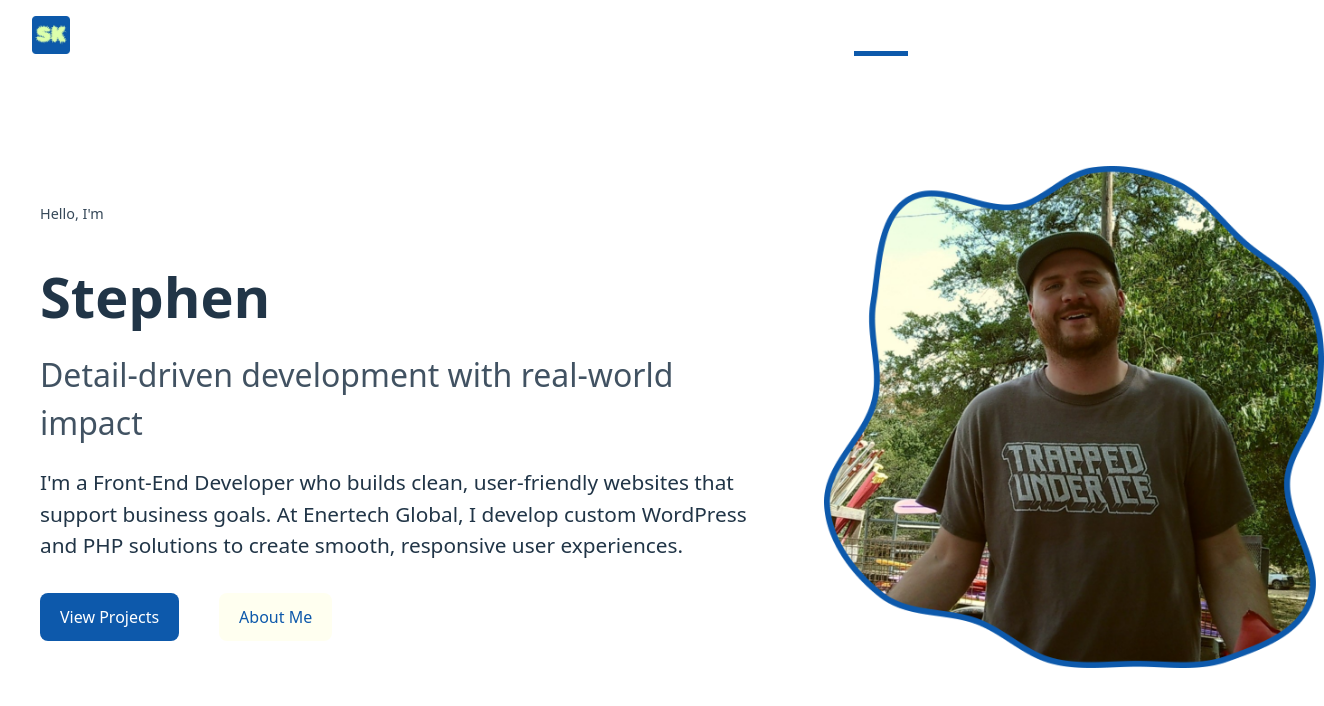
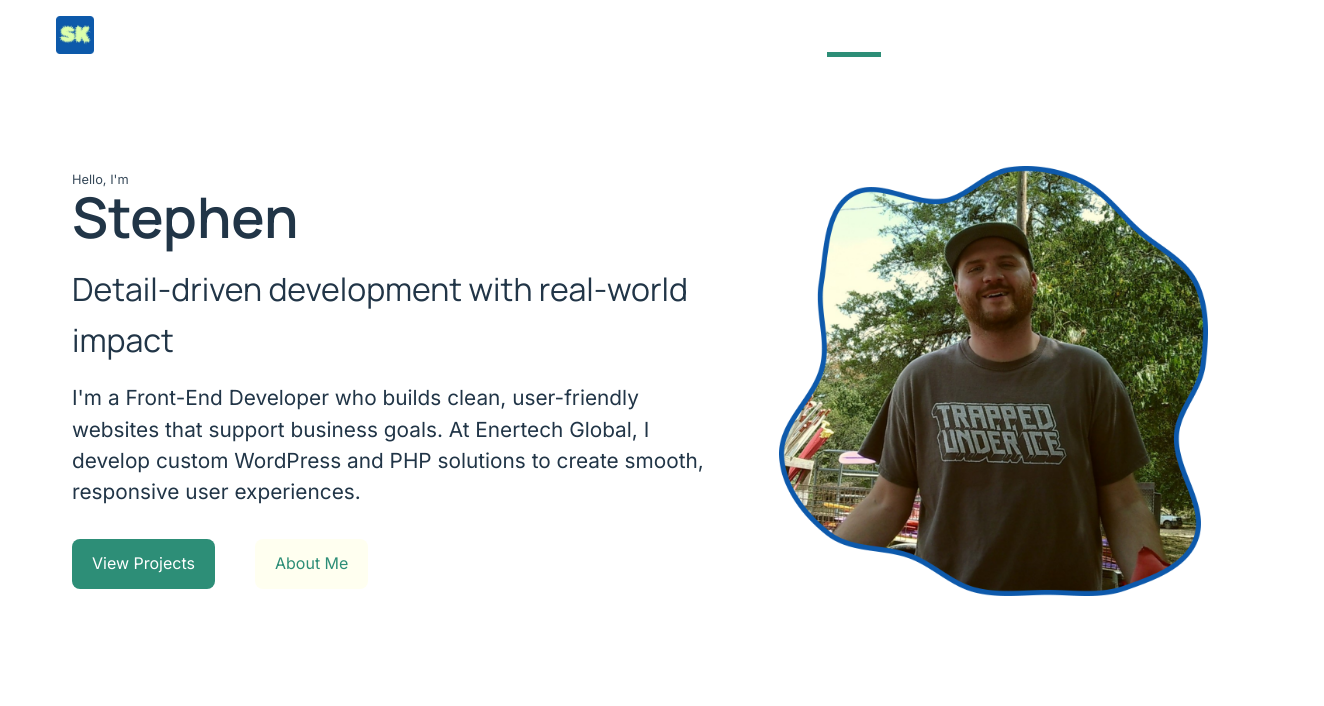
Before and after one commit to stephen-kern/vue-portfolio, a Vue app: page / in a window 1280 px wide. Shown: the top 706 px of the page, 1324 px wide, since content can reach past the window. Built offline with nearby package versions, Linux system fonts and the light colour scheme.

Commit message:
home page refactor and style.css refactor

```diff
--- a/index.html
+++ b/index.html
@@ -7,7 +7,8 @@
     <link rel="icon" type="image/png" sizes="32x32" href="/favicon-32x32.png" />
     <link rel="icon" type="image/png" sizes="16x16" href="/favicon-16x16.png" />
     <link rel="manifest" href="/site.webmanifest" />
-    <title>Stephen Kern – Web Portfolio</title>
+    <link href="https://fonts.googleapis.com/css2?family=Manrope:wght@400;600&family=Inter:wght@400;500&display=swap" rel="stylesheet">
+    <title>Stephen Kern — Web Portfolio</title>
   </head>
   <body>
     <div id="app"></div>
--- a/src/style.css
+++ b/src/style.css
@@ -1,45 +1,68 @@
+/* ==============================
+   :ROOT VARIABLES
+============================== */
 :root {
-  font-family: system-ui, Avenir, Helvetica, Arial, sans-serif;
-  line-height: 1.5;
+  /* Fonts */
+  --font-heading: 'Manrope', sans-serif;
+  --font-body: 'Inter', sans-serif;
+
+  /* Base font settings */
+  font-family: var(--font-body);
+  line-height: 1.6;
   font-weight: 400;
 
-  color-scheme: light dark;
-  color: rgba(255, 255, 255, 0.87);
-  background-color: #242424;
+  /* Colors */
+  --text: #222222;
+  --background: #FAF7F1;
+  --primary: #2D8E77;        /* forest green accent */
+  --primary-hover: #25695F;
+  --accent: #CC6E4A;         /* warm terracotta highlight */
+  --hover: #B55B3D;
 
+  --secondary: #76738B;      /* subtle gray for text/UI */
+  --divider: #E4E6EA;        /* light neutral divider lines */
+  --background-dark: #242424;
+
+  /* Font smoothing */
   font-synthesis: none;
   text-rendering: optimizeLegibility;
   -webkit-font-smoothing: antialiased;
   -moz-osx-font-smoothing: grayscale;
-
-  --primary: #0d59ab;
-  --primary-hover: #0b4f98;
 }
 
-html,
-body,
-#app {
-  height: 100%;
-  margin: 0 auto;
+/* ==============================
+   GLOBAL RESET
+============================== */
+*, *::before, *::after {
+  box-sizing: border-box;
+  margin: 0;
   padding: 0;
 }
 
-html {
-  box-sizing: border-box;
-  overflow-y: scroll;
+html, body {
+  height: 100%;
 }
 
+body {
+  font-family: var(--font-body);
+  color: var(--text);
+  background-color: var(--background);
+}
+
+/* ==============================
+   LAYOUT
+============================== */
 #app {
   min-height: 100dvh;
-  min-height: 100vh;
+  min-height: 100vh; /* fallback */
   max-width: 1280px;
+  margin: 0 auto;      /* horizontal centering */
+  padding: 0 1.5rem;   /* responsive padding for small screens */
   display: grid;
   grid-template-rows: auto 1fr auto;
-
 }
 
-header,
-footer {
+header, footer {
   flex: 0 0 auto;
 }
 
@@ -47,86 +70,123 @@ main {
   flex: 1 0 auto;
 }
 
-body {
-  margin: 0;
-  padding: 0;
+/* ==============================
+   HEADINGS
+============================== */
+h1, h2, h3 {
+  font-family: var(--font-heading);
+  font-weight: 600;
+  margin-bottom: 1rem;
 }
 
 h1 {
   font-size: clamp(2rem, 6vw, 3.5rem);
-  line-height: 1;
-  margin-bottom: 1rem;
+  line-height: 1.1;
 }
 
 h2 {
   font-size: clamp(1.55rem, 3vw, 2rem);
-  font-weight: 400;
-  opacity: 0.85;
-  margin-bottom: 1rem;
+  font-weight: 400; /* override if needed */
 }
 
-img,
-picture {
+/* ==============================
+   IMAGES & MEDIA
+============================== */
+img, picture {
   max-width: 100%;
+  display: block;
 }
 
-button {
+/* ==============================
+   LINKS
+============================== */
+a {
+  text-decoration: none;
+  color: inherit;
+}
+
+a svg, a img {
+  vertical-align: middle;
+}
+
+/* ==============================
+   BUTTONS
+============================== */
+button,
+.primary-button,
+.secondary-button {
+  display: inline-block;
+  padding: 0.75rem 1.25rem;
+  border-radius: 0.5rem;
+  text-decoration: none;
+  transition: 0.2s ease;
+  cursor: pointer;
+  font-family: var(--font-body);
+}
+
+.primary-button,
+button.primary-button {
+  background-color: var(--primary);
+  color: white;
   border: none;
 }
-button a {
-  color: white;
-  text-decoration: none;
-}
 
-.primary-button {
-  display: inline-block;
-  padding: 0.75rem 1.25rem;
-  background-color: var(--primary);
-  color: white;
-  border-radius: 0.5rem;
-  text-decoration: none;
-  transition: 0.2s;
-}
-.primary-button:hover {
+.primary-button:hover,
+button.primary-button:hover {
   background-color: var(--primary-hover);
 }
 
-.secondary-button{
-  display: inline-block;
-  padding: 0.75rem 1.25rem;
+.secondary-button,
+button.secondary-button {
   background-color: #FFFFF0;
   color: var(--primary);
-  border-radius: 0.5rem;
-  text-decoration: none;
-  transition: 0.2s;
+  border: none;
 }
 
-.secondary-button:hover{
+.secondary-button:hover,
+button.secondary-button:hover {
   outline: 2px solid var(--primary);
   outline-offset: -2px;
-  transition: ease;
 }
 
+/* ==============================
+   CARDS / COMMON COMPONENTS
+============================== */
 .card {
   padding: 2em;
 }
 
-a {
-  text-decoration: none;
-}
-a svg, a img {
-  vertical-align: middle;
-}
-
+/* ==============================
+   COLOR-SCHEME SUPPORT
+============================== */
 @media (prefers-color-scheme: light) {
   :root {
-    color: #213547;
-    background-color: #ffffff;
+    --text: #213547;
+    --background: #ffffff;
   }
+
   a:hover {
     color: #747bff;
   }
+
   button {
     background-color: #f9f9f9;
   }
 }
+
+/* ==============================
+   RESPONSIVE TYPOGRAPHY / LAYOUT
+============================== */
+@media (max-width: 768px) {
+  #app {
+    padding: 0 1rem;
+  }
+
+  h1 {
+    font-size: clamp(1.8rem, 8vw, 3rem);
+  }
+
+  h2 {
+    font-size: clamp(1.35rem, 4vw, 1.8rem);
+  }
+}
--- a/src/views/Home.vue
+++ b/src/views/Home.vue
@@ -68,13 +68,14 @@ onUnmounted(() => {
 }
 
 .hero__content{
-  flex: 0 0 60%;
+  flex: 1 1 60%;
 }
 
 .intro-label{
-  font-size: 0.9rem;
+  font-size: clamp(0.8rem, 1vw, 1rem);
   opacity: 0.9;
   line-height: 1;
+  font-family: var(--font-body);
 }
 
 .hero-buttons {
@@ -86,16 +87,17 @@ onUnmounted(() => {
 .cta{
   font-size: 1.3rem;
   line-height: 1.5;
+  font-family: var(--font-body);
 }
 
 .hero__image{
-  flex: 0 0 40%;
+  flex: 1 1 40%;
   display: flex;
   justify-content: center;
 }
 
 .pfp {
-  max-width: 500px;
+  max-width: clamp(200px, 40vw, 100%);
   height: auto;
 }
 
@@ -103,6 +105,7 @@ onUnmounted(() => {
   .hero__inner {
     flex-direction: column;
     text-align: center;
+    gap: 2rem;
   }
 
   .hero__content{
```
